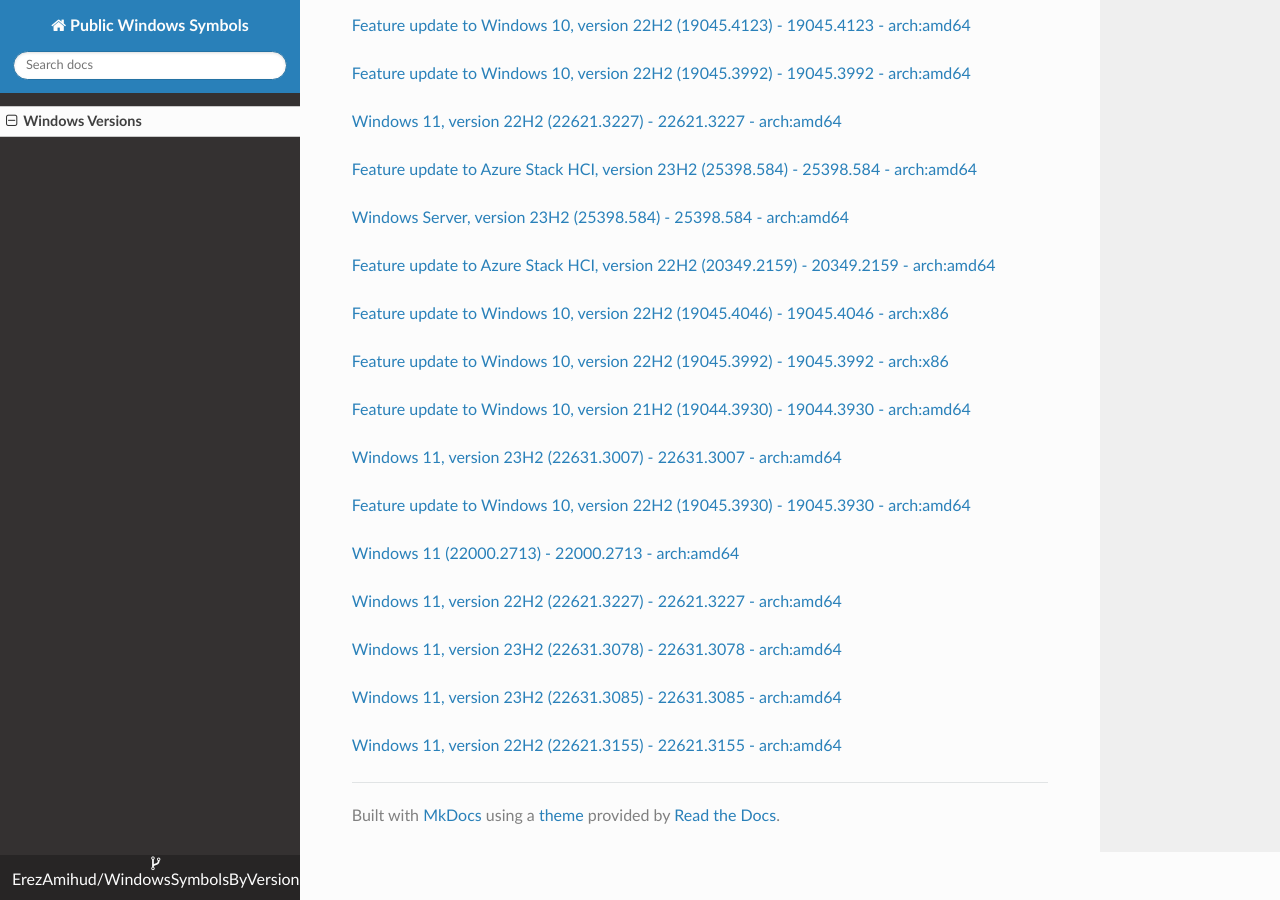
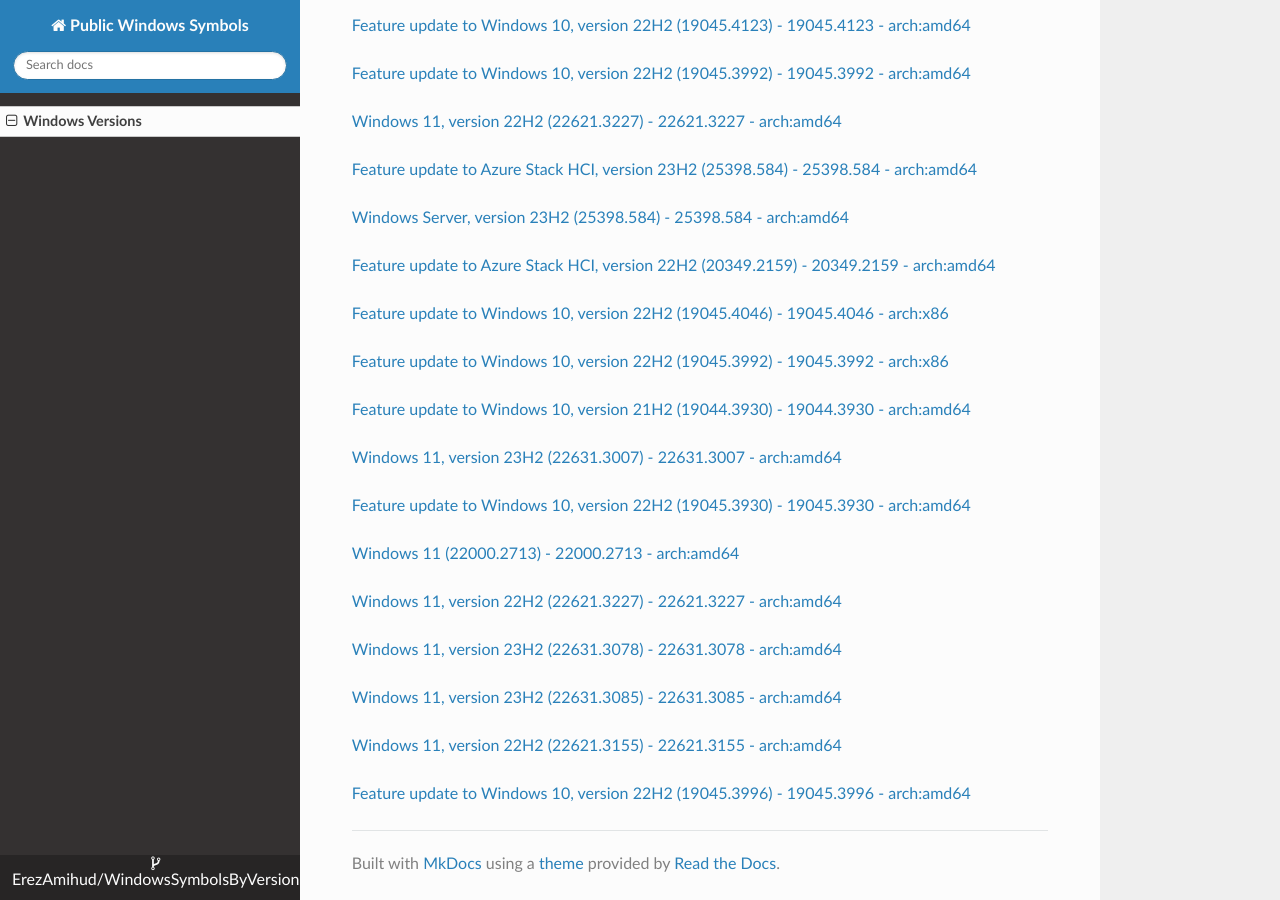
Before and after one commit to ErezAmihud/WindowsSymbolsByVersion, an MkDocs documentation site: the page built from docs/index.md, in a window 1280 px wide and 900 px high, scrolled down 19421 px. Built offline with MkDocs 1.6.1, drawn with Linux system fonts in a browser that asks for light colours; nearby versions of some CDN libraries.

Commit message:
Automated commit, add manifest for 035d3119-ab89-4771-8dea-8f291986630b

```diff
--- a/docs/index.md
+++ b/docs/index.md
@@ -1075,3 +1075,6 @@
 
 
 [Windows 11, version 22H2 (22621.3155) - 22621.3155 - arch:amd64](https://github.com/ErezAmihud/WindowsSymbolsByVersion/blob/main/manifests/5190f377-ae2b-4bab-a677-20ed0aa9b0a8.manifest)
+
+
+[Feature update to Windows 10, version 22H2 (19045.3996) - 19045.3996 - arch:amd64](https://github.com/ErezAmihud/WindowsSymbolsByVersion/blob/main/manifests/035d3119-ab89-4771-8dea-8f291986630b.manifest)
```
Also changed, not shown: process_builds.json (+1 -1 lines).
